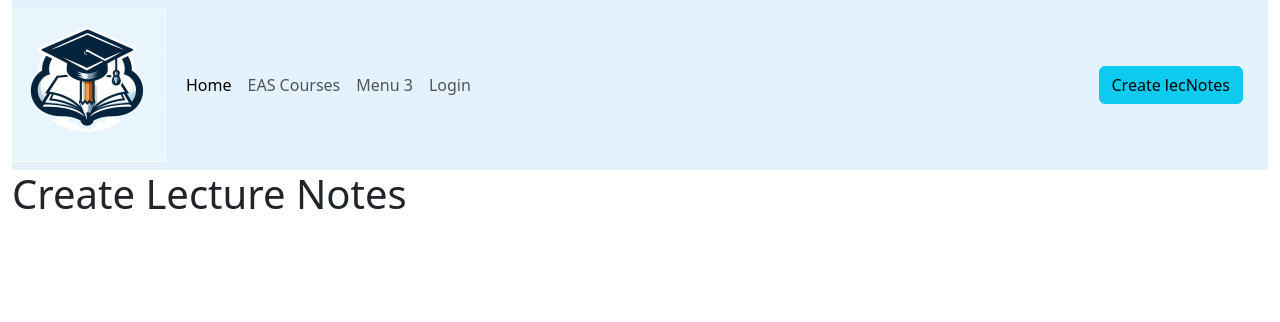
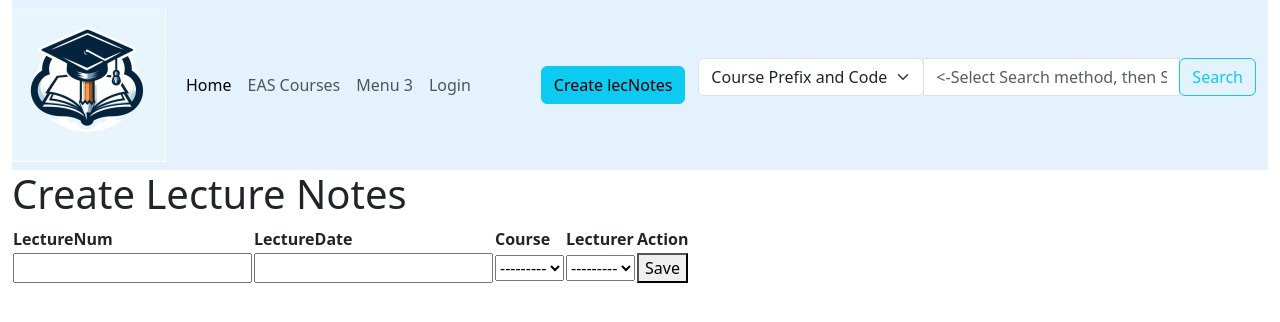
Before and after one commit to bortega4/CS3300IndivProj, a Django app: page /create_lecNotes/ in a window 1280 px wide. Shown: the top 322 px of the page. Run offline with Django 4.2, Linux system fonts and the light colour scheme; data that the repository does not hold is empty; some libraries are stand-ins or nearby versions.

Commit message:
this is version 1.5

```diff
--- a/lecNotes_app/templates/lecNotes_app/base_template.html
+++ b/lecNotes_app/templates/lecNotes_app/base_template.html
@@ -37,19 +37,41 @@
              {% endif %}
            </div>
          </div>
+
          <!--Create lecNotes button here, link create lecNotes form here-->
          <div class="btn ml-auto">
-          <a class="btn btn-info" href="#" role="button"> Create lecNotes</a>
+            <a class="btn btn-info" href="{% url 'create_lecNotes' %}" role="button"> Create lecNotes</a>
          </div>
+
+         <!--search form code-->
+         <div class="search_form">
+          <form action="{% url 'search_results' %}" method="get">
+            <div class="input-group mb-3">
+                <div class="input-group-prepend">
+                    <select class="form-select" id="searchMethod" name="search_method">
+                        <option value="coursePrefixAndCode">Course Prefix and Code</option>
+                        <option value="coursePrefix">Course Prefix</option>
+                        <option value="courseCode">Course Code</option>
+                    </select>
+                </div>
+                <input class="form-control" name="q" type="text" placeholder="<-Select Search method, then Search">
+                <div class="input-group-append">
+                    <button class="btn btn-outline-info" type="submit">Search</button>
+                </div>
+            </div>
+        </form>
+      </div>
+
        </div>
      </nav>
+
 
        <div class="col-sm-10">
          <!-- add block content from html template -->
          {% block content %}
          {% endblock %}
        </div>
-     </div>
+
    </div>
  </body>
 </html>
--- a/lecNotes_app/templates/lecNotes_app/create_lecNotes.html
+++ b/lecNotes_app/templates/lecNotes_app/create_lecNotes.html
@@ -5,7 +5,25 @@ Create Lecture Notes
 {% endblock %}
 
 {% block content %}
-<!-- Add your form HTML here -->
 <h1>Create Lecture Notes</h1>
 <!-- Add your form fields here -->
+<form method="post" action="{% url 'create_lecNotes' %}">
+    <table>
+        {% csrf_token %}
+        <tr><th>LectureNum</th>
+            <th>LectureDate</th>
+            <th>Course</th>
+            <th>Lecturer</th>
+            <th>Action</th>
+        </tr>
+        <tr>
+            {% for field in form %}
+                <td>{{ field }}</td>
+            {% endfor %}
+            <td><button name="save">Save</button></td>
+        </tr>
+
+    </table>
+</form>
+
 {% endblock %}
--- a/lecNotes_app/templates/lecNotes_app/index.html
+++ b/lecNotes_app/templates/lecNotes_app/index.html
@@ -9,13 +9,16 @@
     <h2>UCCS Programs</h2>
         <ul class="list-group">
             {% for i in uccs_programs %}
+            <div class="card">
+                <div class="card-body">
                 <a href="{{ i.get_absolute_url }}"><li class="list-group-item"> {{i}}
                 </li></a>
+            </div>
+            </div>
             {% endfor %}
             </u1>
 
 </div>
 
-<h3>More to come from Bryant</h3>
 
 {% endblock %}
```
Also changed, not shown: lecNotes_app/templates/lecNotes_app/course_detail.html (+13 -1 lines), lecNotes_app/templates/lecNotes_app/create_course.html (added, +11 -0 lines), lecNotes_app/templates/lecNotes_app/search_results.html (added, +26 -0 lines).
